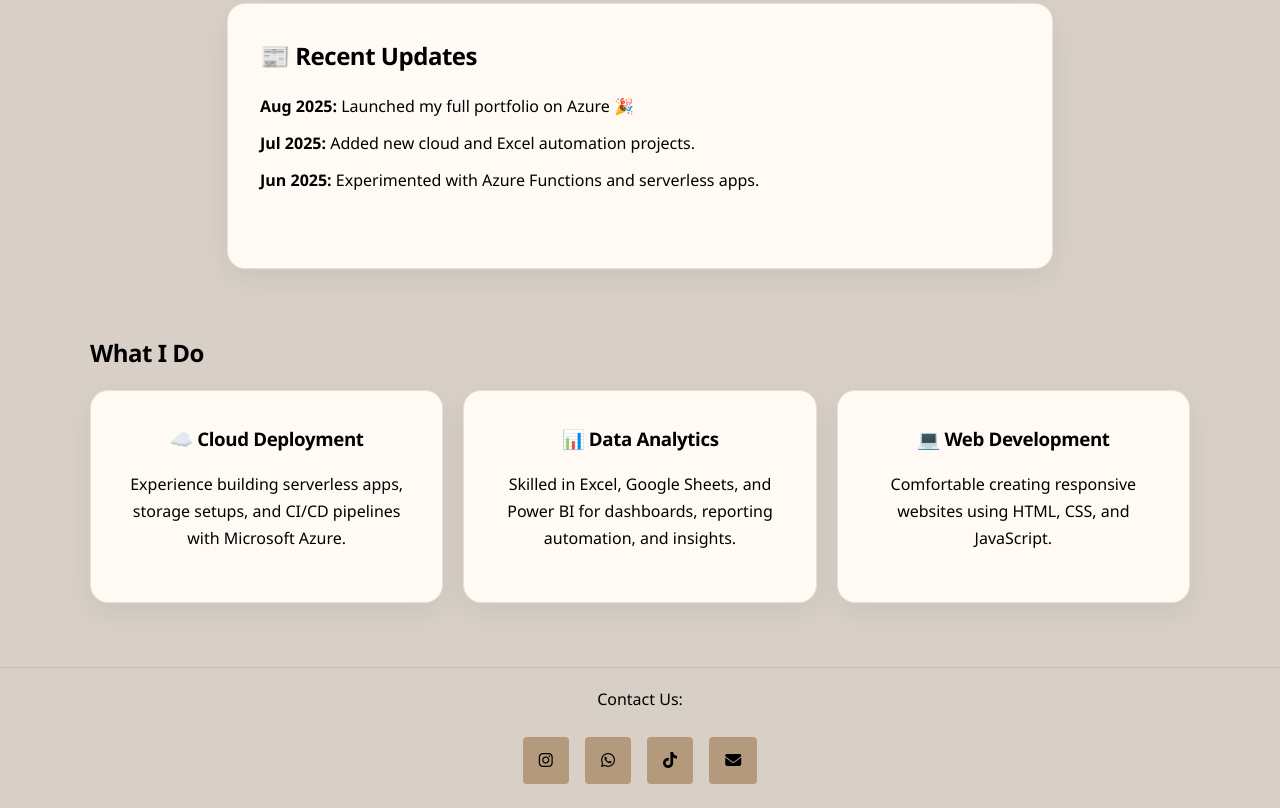
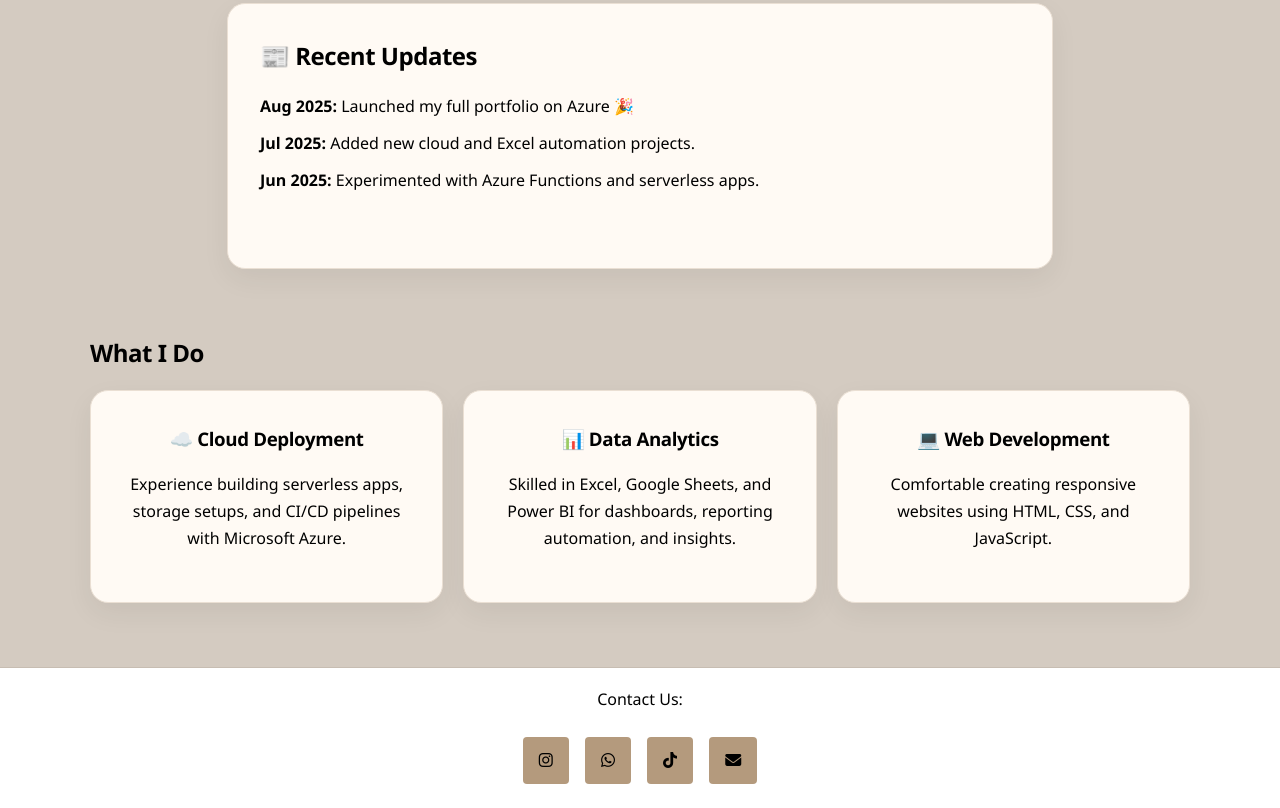
Before and after one commit to Crushibas/pgreat.cloud, a plain HTML site: page index.html in a window 1280 px wide. Shown: the part 440-1248 px from the top of the page. Drawn offline with Linux system fonts and the light colour scheme.

Commit message:
Update style.css

```diff
--- a/style.css
+++ b/style.css
@@ -16,7 +16,7 @@ html, body {
 
 body {
   font-family: "Poppins", "Segoe UI", Helvetica, Arial, sans-serif;
-  background: #d8d0c6;
+  background: #d4cbc1;
   color: #000000;
   line-height: 1.7;
   display: flex;
@@ -279,7 +279,7 @@ footer {
   margin-top: auto;
   padding: 18px 20px;
   text-align: center;
-  background: #d8d0c6;
+  background: #ffffff;
   color: #000000;
   border-top: 1px solid #c7bdb2;
 }
```
